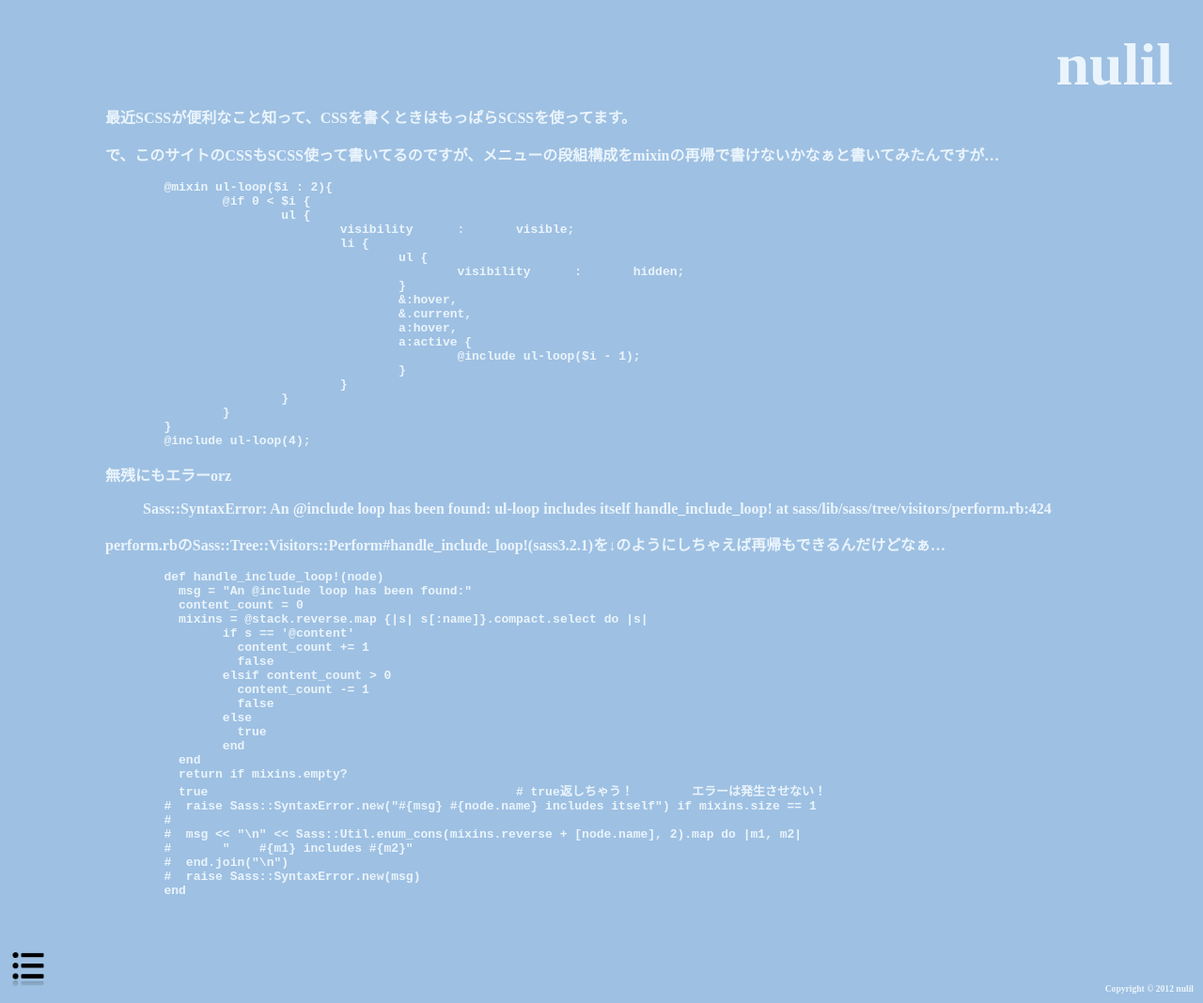
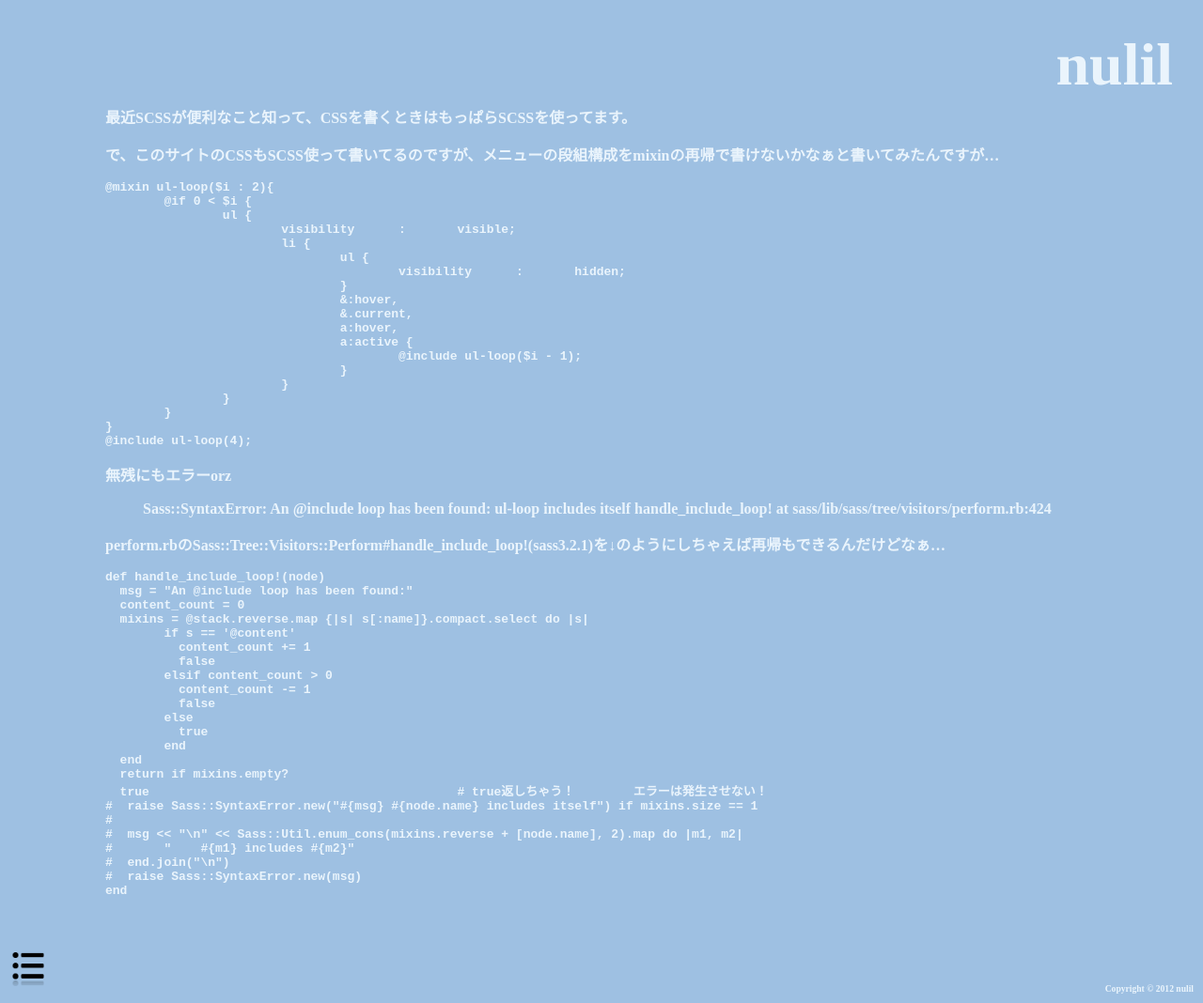
Before and after one commit to nulil/nulil.github.com, a Jekyll site: the page built from _posts/2012-09-25-mixin-recursion.md, in a window 1280 px wide and 1068 px high. Shown: the whole window at 94% size. Built offline with Jekyll 4.4.1, drawn with Linux system fonts in a browser that asks for light colours; a script that is not in the unit is left out; comment, search, counter and statistics services are not loaded.

Commit message:
githubにpushしてもjekyllで再構築されないので、とりあえずmarukuのコードブロク止めてみる

````diff
--- a/_posts/2012-09-25-mixin-recursion.md
+++ b/_posts/2012-09-25-mixin-recursion.md
@@ -9,8 +9,6 @@ tags : [scss, ruby]
 
 で、このサイトのCSSもSCSS使って書いてるのですが、メニューの段組構成をmixinの再帰で書けないかなぁと書いてみたんですが...
 
-
-```css
 	@mixin ul-loop($i : 2){
 		@if 0 < $i {
 			ul {
@@ -30,7 +28,6 @@ tags : [scss, ruby]
 		}
 	}
 	@include ul-loop(4);
-```
 
 
 無残にもエラーorz
@@ -41,7 +38,6 @@ tags : [scss, ruby]
 
 perform.rbのSass::Tree::Visitors::Perform#handle_include_loop!(sass3.2.1)を↓のようにしちゃえば再帰もできるんだけどなぁ...
 
-```ruby
 	def handle_include_loop!(node)
 	  msg = "An @include loop has been found:"
 	  content_count = 0
@@ -65,4 +61,3 @@ perform.rbのSass::Tree::Visitors::Perform#handle_include_loop!(sass3.2.1)を↓
 	#  end.join("\n")
 	#  raise Sass::SyntaxError.new(msg)
 	end
-```
````
